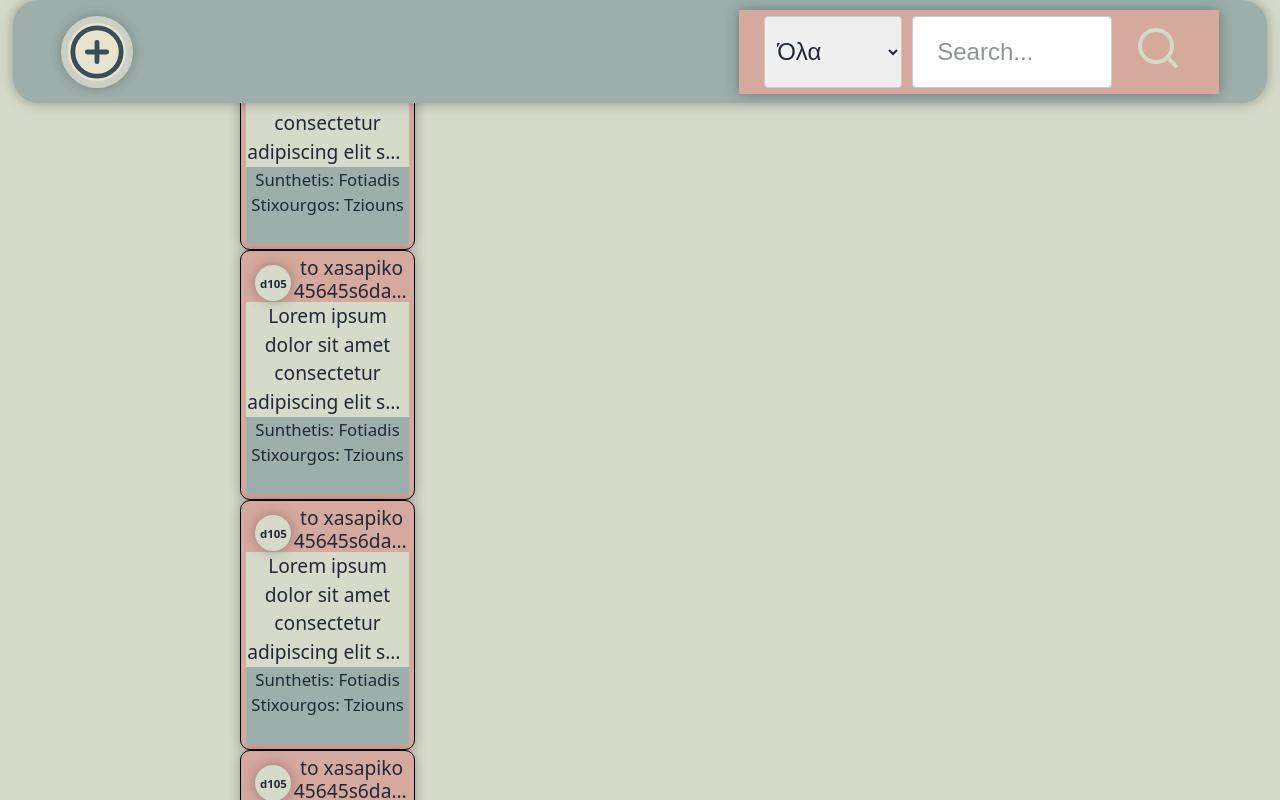
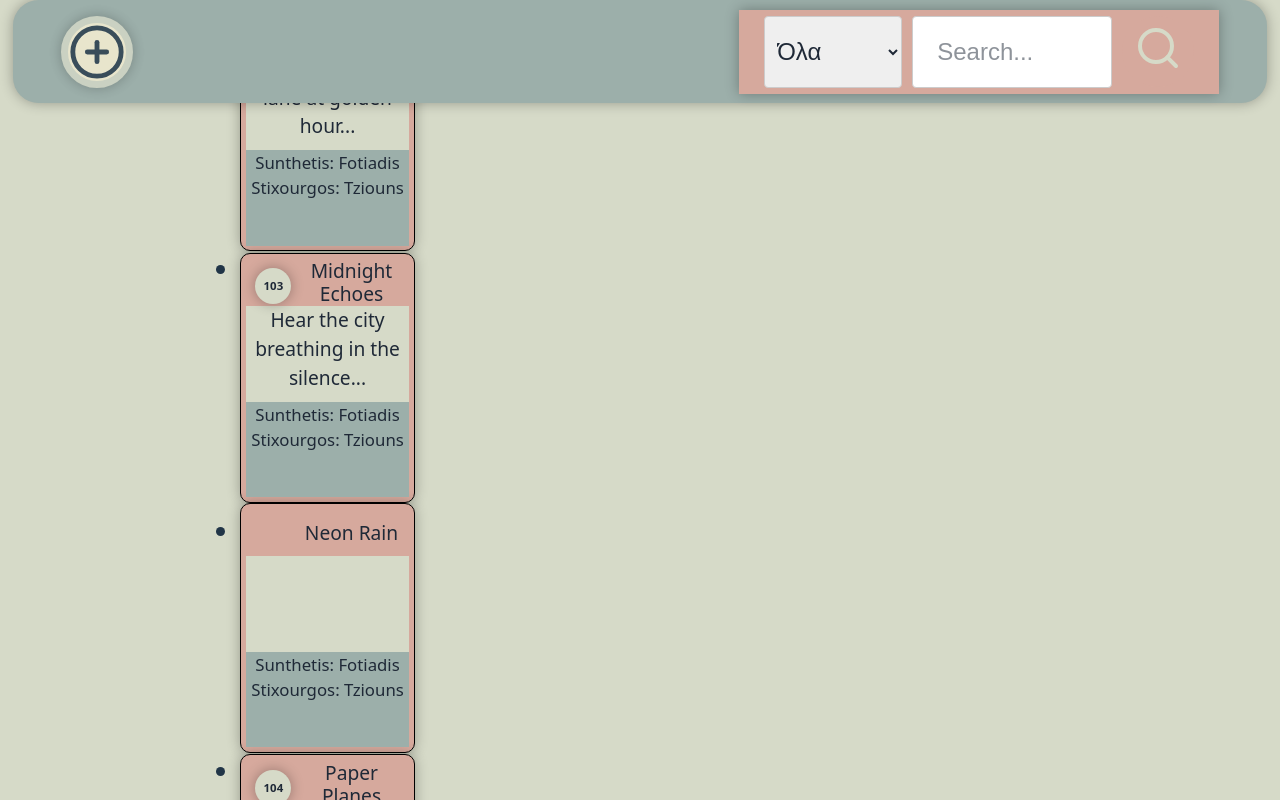
Before and after one commit to Skioulis/disc-React-App, a React (Vite) app in the folder disc-app/: page / in a window 1280 px wide. Shown: the top 800 px of the page. Built offline with nearby package versions, Linux system fonts and the light colour scheme.

Commit message:
Refactor SongList and Card components: pass song data as props, adjust rendering structure, and enhance dynamic display of song details

```diff
--- a/disc-app/src/components/SongList/SongList.jsx
+++ b/disc-app/src/components/SongList/SongList.jsx
@@ -8,7 +8,12 @@ export default function SongList() {
 
     return (
         <>
-            {SampleSongs.map((song) => (<Card/>))}
+            <ul>
+            {SampleSongs.map((song) => (
+                <li>
+                    <Card key={song.id} song={song}/>
+                </li>))}
+            </ul>
         </>
     )
 }
--- a/disc-app/src/components/card/Card.jsx
+++ b/disc-app/src/components/card/Card.jsx
@@ -1,28 +1,39 @@
 import React from 'react';
 import './Card.css'
+import Song from "../../models/Song";
 
-function Card() {
+function Card({song}) {
+    /**
+     * @param {{ song: Song }} props
+     */
+
 
     const sampleLyrics = "Lorem ipsum dolor sit amet consectetur adipiscing elit sed do eiusmod tempor incididunt ut labore et dolore magna aliqua Ut enim ad minim veniam quis nostrud exercitation ullamco laboris nisi ut aliquip ex ea commodo consequat Duis aute irure dolor in reprehenderit voluptate velit esse."
     const samplePeople =
         "Sunthetis: Fotiadis \n" +
         "Stixourgos: Tziouns"
 
+    if (!song) return null;
+    const hasDisks = Array.isArray(song.disks) && song.disks.length > 0;
+    const firstDisk = hasDisks ? (typeof song.disks[0] === 'object' ? song.disks[0].id ?? '' : song.disks[0]) : null;
     return (
         <div className="list-item">
             <div className="list-item-first-row">
-                <div className="list-item-circle">
-                    <span className="disk-id">d105</span>
-                </div>
+
+                {hasDisks && (
+                    <div className="list-item-circle">
+                        <span className="disk-id">{firstDisk}</span>
+                    </div>
+                )}
                 <div className="list-item-first-row-title">
                     <span className="list-item-title">
-                        to xasapiko 45645s6dafsadf sdf sda456f4sad56f4as
+                        {song.title}
                     </span>
                 </div>
             </div>
             <div className="list-item-second-row">
                 <span className="list-item-lyrics">
-                    {sampleLyrics}
+                    {song.lyrics}
                 </span>
             </div>
             <div className="list-item-third-row">
```
